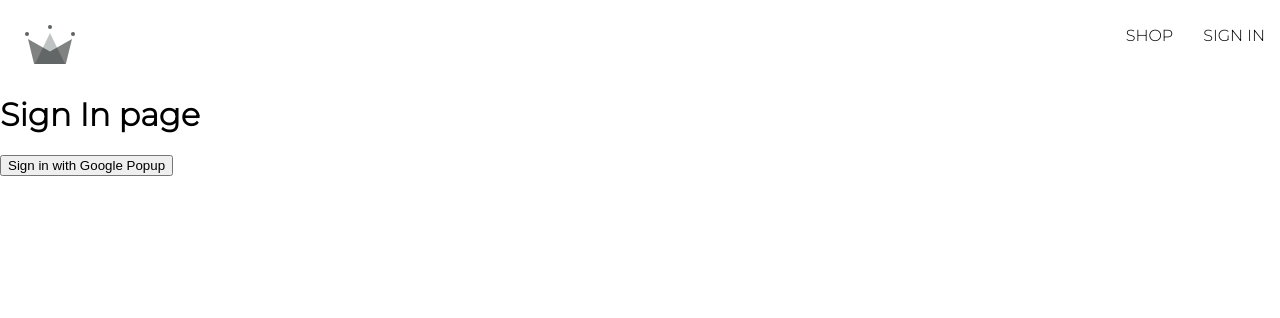
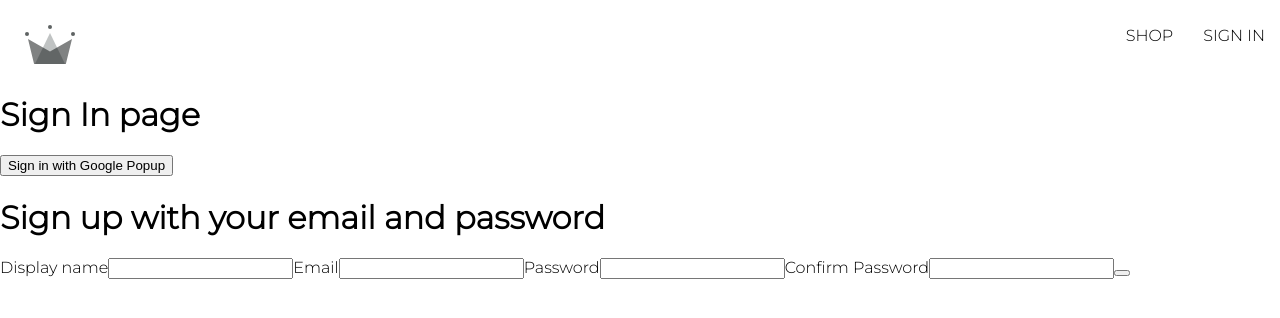
Before and after one commit to AngelinaCP/AstonProject, a React (Create React App) app: page /sign-in in a window 1280 px wide. Shown: the top 318 px of the page. Built offline with nearby package versions, Linux system fonts and the light colour scheme.

Commit message:
adding login

```diff
--- /dev/null
+++ b/src/components/sign-up-form/sign-up-form.component.jsx
@@ -0,0 +1,41 @@
+import {useState} from 'react'
+
+const defaultFormFields = {
+    displayName: '',
+    email: '',
+    password: '',
+    confirmPassword: ''
+}
+
+const SignUpForm = () => {
+
+    const [formFields, setFormFields] = useState(defaultFormFields);
+    const {displayName, email, password, confirmPassword} = formFields;
+
+    const handleChange = (event) => {
+        const {name, value} = event.target;
+        setFormFields({...formFields, [name]: value})
+    }
+    return (
+        <div>
+            <h1>Sign up with your email and password</h1>
+            <form onSubmit={() => {}}>
+                <label>Display name</label>
+                <input type="text" required onChange={handleChange} name="displayName" value={displayName} />
+
+                <label>Email</label>
+                <input type="email" required onChange={handleChange} name="email" value={email}/>
+
+                <label>Password</label>
+                <input type="password" required onChange={handleChange} name="password" value={password}/>
+
+                <label>Confirm Password</label>
+                <input type="password" required onChange={handleChange} name="confirmPassword" value={confirmPassword}/>
+
+                <button type="submit"></button>
+            </form>
+        </div>
+    )
+}
+
+export default SignUpForm;
--- a/src/routes/sign-in/sign-in.component.jsx
+++ b/src/routes/sign-in/sign-in.component.jsx
@@ -1,6 +1,11 @@
-import {signInWithGooglePopUp, createUserDocumentFromAuth} from '../../utils/firebase/firebase.utils'
+import {auth, signInWithGooglePopUp, createUserDocumentFromAuth} from '../../utils/firebase/firebase.utils'
+import { useEffect } from 'react';
+import { getRedirectResult } from 'firebase/auth';
+
+import SignUpForm from '../../components/sign-up-form/sign-up-form.component'
 
 const SignIn = () => {
+
 	const logGoogleUser = async() => {
 		const {user} = await signInWithGooglePopUp();
 		const userDocRef = await createUserDocumentFromAuth(user);
@@ -12,6 +17,7 @@ const SignIn = () => {
 			<button onClick={logGoogleUser}>
 				Sign in with Google Popup
 			</button>
+			<SignUpForm />
 		</div>
 	)
 }
--- a/src/utils/firebase/firebase.utils.js
+++ b/src/utils/firebase/firebase.utils.js
@@ -1,8 +1,8 @@
 import {initializeApp } from 'firebase/app'
 import {getAuth,
-        signInWithRedirect,
         signInWithPopup,
-        GoogleAuthProvider} from 'firebase/auth'
+        GoogleAuthProvider,
+        createUserWithEmailAndPassword} from 'firebase/auth'
 import {
     getFirestore,
     doc,
@@ -29,7 +29,7 @@ provider.setCustomParameters({
 })
 
 export const auth = getAuth();
-export const signInWithGooglePopUp = () => signInWithPopup(auth, provider)
+export const signInWithGooglePopUp = () => signInWithPopup(auth, provider);
 
 export const db = getFirestore();
 
@@ -55,3 +55,8 @@ export const createUserDocumentFromAuth = async(userAuth) => {
     return userDocRef;
 
 }
+
+export const createAuthUserWithEmailAndPassword = async() => {
+
+
+}
```
